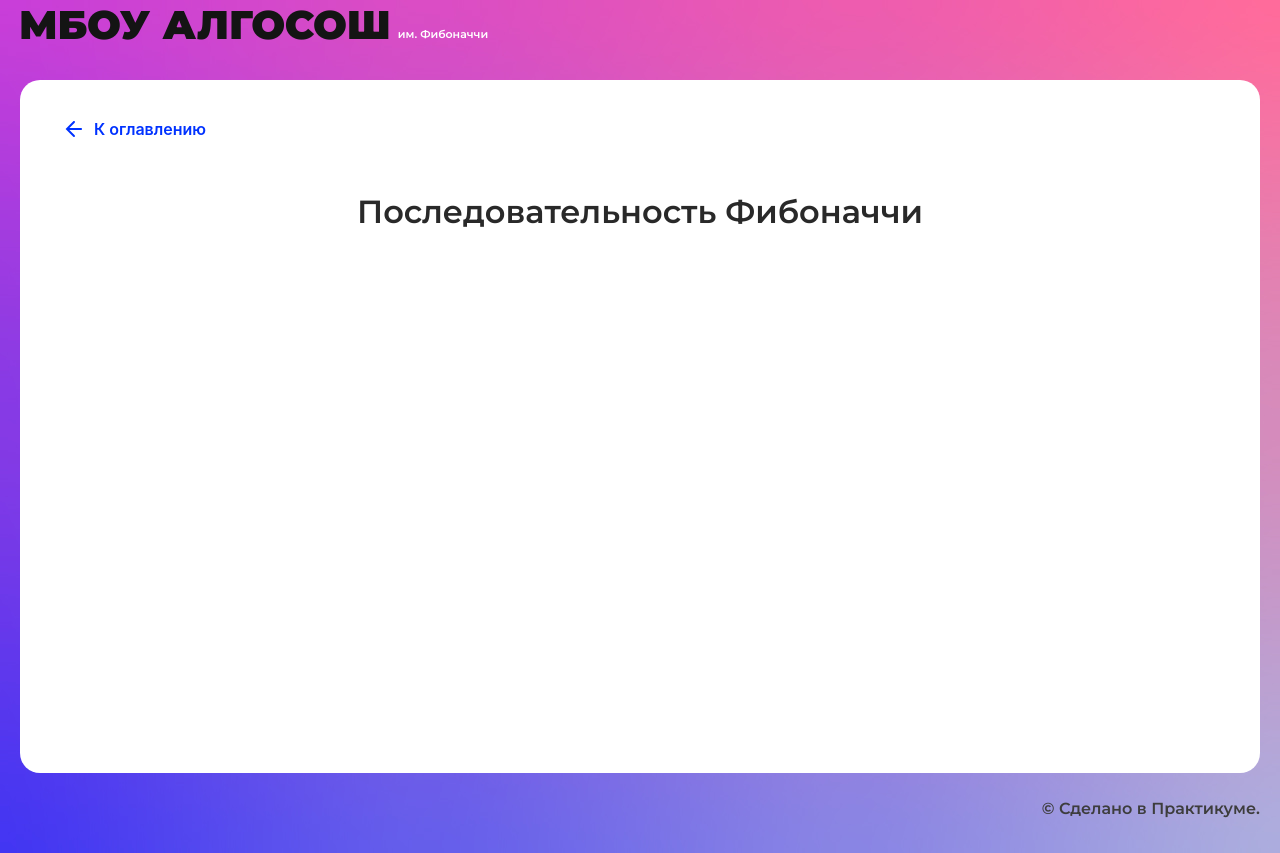
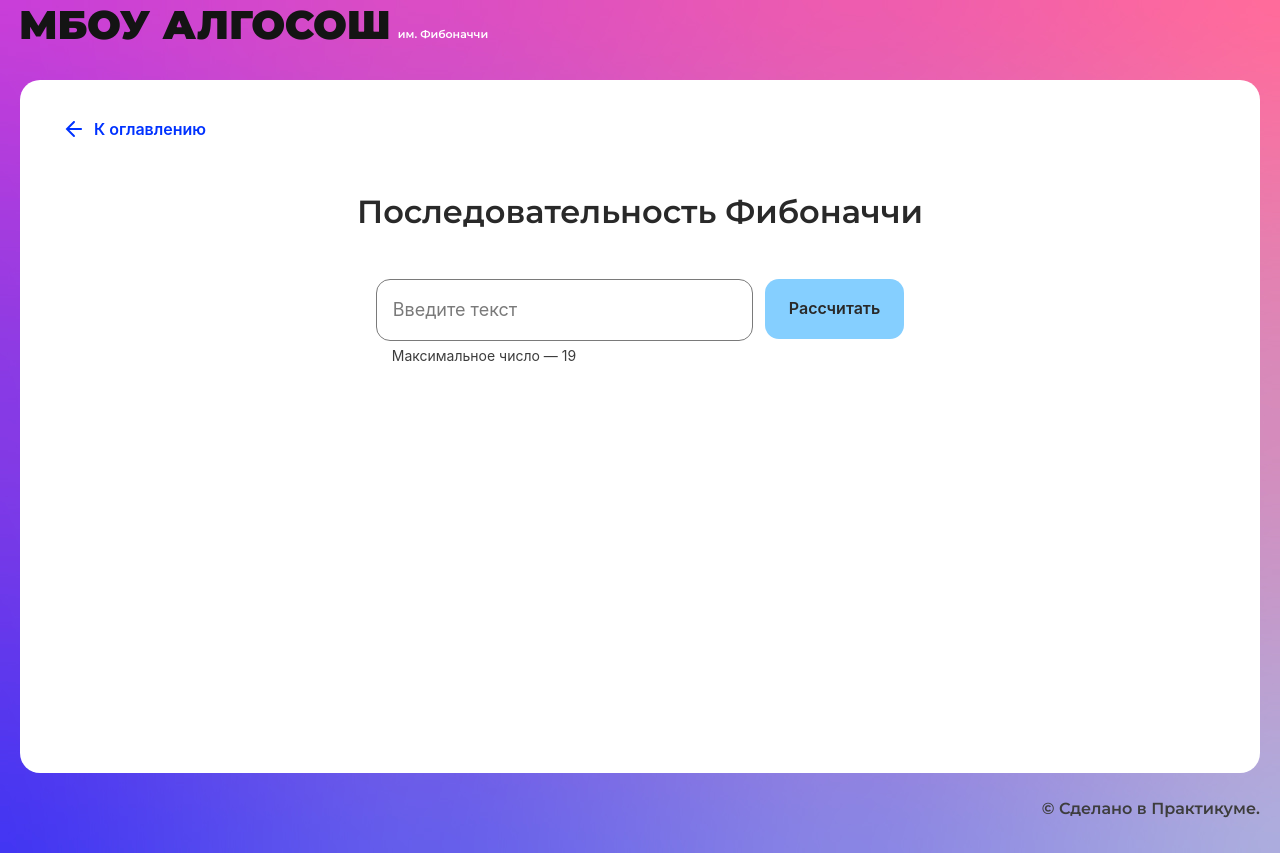
Before and after one commit to lighterboiii/algososh, a React (Create React App) app: page /fibonacci in a window 1280 px wide. Built offline with nearby package versions, Linux system fonts and the light colour scheme.

Commit message:
решить Фибоначчи

```diff
--- /dev/null
+++ b/src/components/fibonacci-page/algorithm.ts
@@ -0,0 +1,12 @@
+export const getFibonacciNumbers = (num: any) => {
+  if (num < 1 || num > 19) {
+    alert("Please enter a positive integer between 1 and 19.");
+    return;
+  }
+  let array: number[] = [1, 1];
+  for (let i = 2; i <= num; i++) {
+    array.push(array[i - 2] + array[i - 1]);
+  }
+
+  return array;
+}
--- /dev/null
+++ b/src/components/fibonacci-page/fib.module.css
@@ -0,0 +1,22 @@
+.layout {
+  display: flex;
+  flex-direction: row;
+  justify-content: center;
+  gap: 12px;
+  margin-bottom: 120px;
+}
+
+.input {
+  max-width: 377px;
+}
+
+.ul {
+  margin: 0 auto;
+  padding: 0;
+  list-style: none;
+  display: flex;
+  flex-direction: row;
+  gap: 16px;
+  justify-content: center;
+  flex-wrap: wrap;
+}
--- a/src/components/fibonacci-page/fibonacci-page.tsx
+++ b/src/components/fibonacci-page/fibonacci-page.tsx
@@ -1,10 +1,61 @@
-import React from "react";
+import React, { FormEvent, useRef, useState } from "react";
+import s from "./fib.module.css";
+import { Button } from "../ui/button/button";
+import { Input } from "../ui/input/input";
+import { Circle } from "../ui/circle/circle";
 import { SolutionLayout } from "../ui/solution-layout/solution-layout";
+import { getFibonacciNumbers } from "./algorithm";
 
 export const FibonacciPage: React.FC = () => {
+
+  const [num, setNum] = useState(0);
+  const [loader, setLoader] = useState(false);
+  const [fib, setFib] = useState<string>('');
+
+  const fibonacci = useRef<Array<number>>([]);
+  const timer = useRef<NodeJS.Timeout>();
+
+  const showCircles = () => {
+    timer.current = setInterval(() => {
+      setNum((prevNum) => {
+        const nextNum = prevNum + 1;
+
+        if (timer.current && nextNum >= fibonacci.current.length) {
+          setLoader(false);
+          clearInterval(timer.current);
+        }
+
+        return nextNum;
+      })
+    }, 500)
+  };
+
+  const handleSubmit = (e: FormEvent<HTMLFormElement>) => {
+    e.preventDefault();
+    if (!fib) {
+      return null;
+    }
+    fibonacci.current = getFibonacciNumbers(fib)!;
+    setLoader(true);
+    setNum(0);
+    showCircles();
+  };
+
   return (
     <SolutionLayout title="Последовательность Фибоначчи">
-
+      <form className={s.layout} onSubmit={handleSubmit}>
+        <Input extraClass={s.input} type="num" name="fib" value={fib} isLimitText={true} max={19} onChange={(e: any) => setFib(e.target.value)} />
+        <Button text="Рассчитать" type="submit" isLoader={loader} />
+      </form>
+      <ul className={s.ul}>
+        {fibonacci.current.slice(0, num).map((letter, index) => {
+          return (
+            <li>
+              <Circle letter={letter.toString()} />
+            </li>
+          )
+        })}
+      </ul>
     </SolutionLayout>
   );
 };
--- a/src/components/list-page/list-page.tsx
+++ b/src/components/list-page/list-page.tsx
@@ -1,5 +1,6 @@
 import React from "react";
 import { SolutionLayout } from "../ui/solution-layout/solution-layout";
+
 
 export const ListPage: React.FC = () => {
   return (
--- /dev/null
+++ b/src/components/string/string.module.css
@@ -0,0 +1,15 @@
+.layout {
+  display: flex;
+  flex-direction: row;
+  justify-content: center;
+  gap: 12px;
+  margin-bottom: 146px;
+}
+
+.input {
+  max-width: 377px;
+}
+
+.circle {
+  margin: 0 auto;
+}
--- a/src/components/string/string.tsx
+++ b/src/components/string/string.tsx
@@ -1,10 +1,34 @@
-import React from "react";
+import React, { useState, useRef } from "react";
+import s from "./string.module.css";
+import { Input } from "../ui/input/input";
+import { Button } from "../ui/button/button";
+import { Circle } from "../ui/circle/circle";
 import { SolutionLayout } from "../ui/solution-layout/solution-layout";
 
 export const StringComponent: React.FC = () => {
+
+  const [value, setValue] = useState('');
+  const [letters, setLetters] = useState<Array<string>>([]);
+  const [loader, setLoader] = useState(false);
+
+  const handleChange = (e: any) => {
+    e.preventDefault();
+    setValue(e.target.value);
+  };
+
   return (
     <SolutionLayout title="Строка">
-
+      <form className={s.layout} >
+        <Input extraClass={s.input} type="text" name="string" isLimitText={true} maxLength={11} onChange={handleChange} />
+        <Button text="Развернуть" type="submit" isLoader={loader} />
+      </form>
+      <ul>
+        {letters.map((letter, index) => {
+          <li key={index} >
+            <Circle index={index} letter={letter} />
+          </li>
+        })}
+      </ul>
     </SolutionLayout>
   );
 };
```
